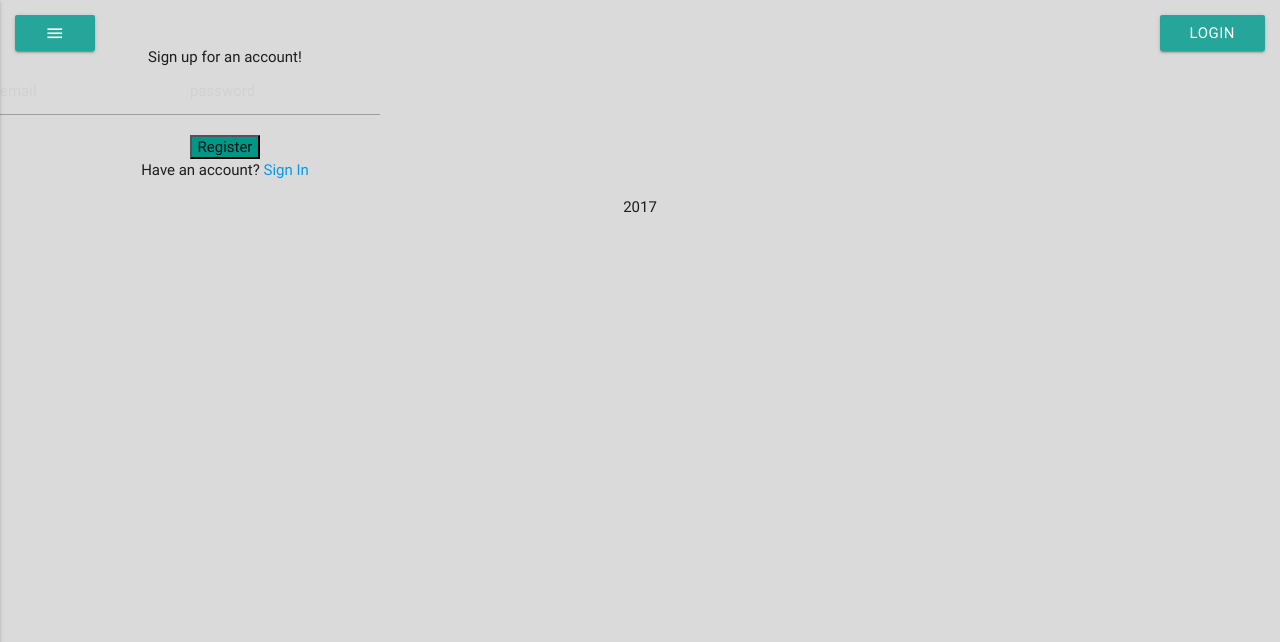
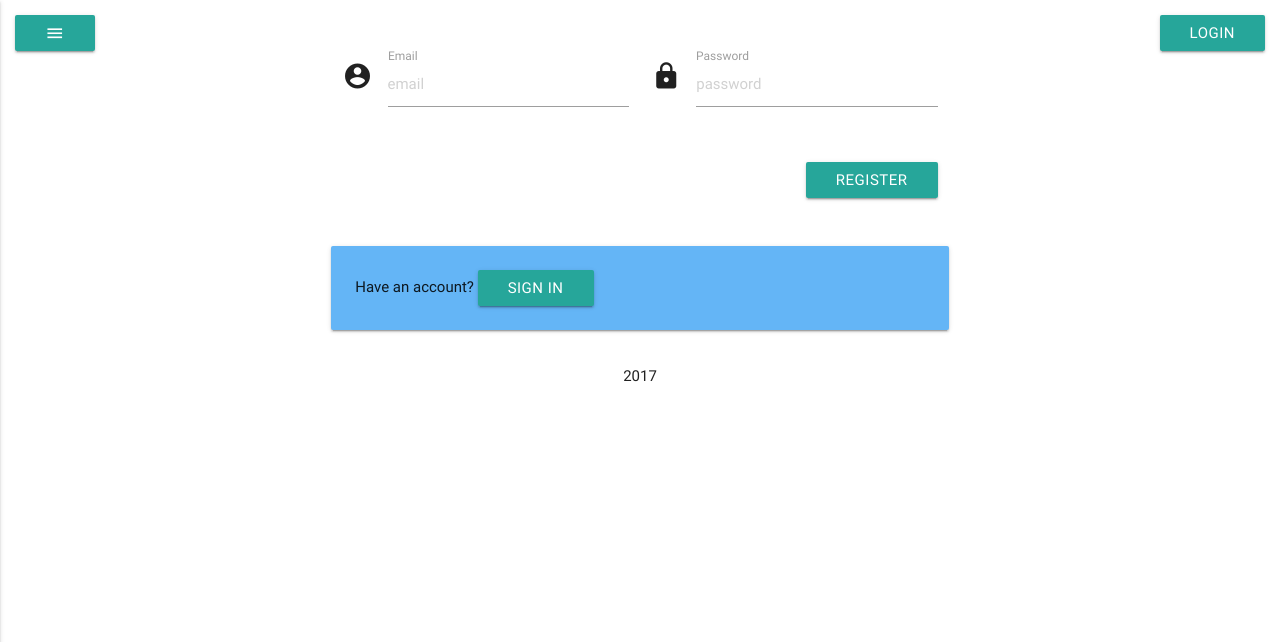
Before and after one commit to nivesnine/mamba, a Flask app: template app/templates/basic-materialize/auth/register.html in a window 1280 px wide. Shown: the top 642 px of the page. Run offline with Flask 2, Linux system fonts and the light colour scheme; the template is opened without the code that fills it: values that come from a table or form of the project are taken from there, others are empty; some libraries are stand-ins or nearby versions.

Commit message:
materialize theme development continues... also squashed registration bug that let you signup with just a password

```diff
--- a/app/auth/forms.py
+++ b/app/auth/forms.py
@@ -31,7 +31,7 @@ class LoginForm(form.Form):
 
 
 class RegistrationForm(form.Form):
-    email = fields.StringField(validators=[validators.length(max=120)])
+    email = fields.StringField(validators=[validators.required(), validators.length(max=120)])
     password = fields.PasswordField(validators=[validators.required(), validators.length(max=255)])
 
     def validate_registration(self):
--- a/app/templates/basic-materialize/auth/register.html
+++ b/app/templates/basic-materialize/auth/register.html
@@ -1,52 +1,43 @@
 {% extends "basic-materialize/base.html" %}
 {% block title %}Register{% endblock %}
-{% block style %}
-  <style type="text/css">
-    body {
-      background-color: #DADADA;
-    }
-    body > .grid {
-      height: 100%;
-    }
-    .image {
-      margin-top: -100px;
-    }
-    .column {
-      max-width: 450px;
-    }
-  </style>
-{% endblock %}
+
 {% block content %}
-<div class="ui middle aligned center aligned grid m">
-  <div class="column">
-      <div class="content">
-             Sign up for an account!
+
+    <div class="row">
+    <form class="col s12 m6 offset-m3" method="POST">
+      <div class="row">
+        <div class="input-field col s6">
+          <i class="material-icons prefix">account_circle</i>
+          {{ form.email(placeholder="email") }}
+          <label for="icon_prefix">Email</label>
         </div>
-        <form class="ui form" method="POST" action="">
-            <div class="ui stacked segment">
-            <div class="field">
-              <div class="ui left icon input">
-                <i class="user icon"></i>
-                {{ form.email(placeholder="email") }}
+        <div class="input-field col s6">
+          <i class="material-icons prefix">lock</i>
+           {{ form.password(placeholder="password") }}
+          <label for="icon_lock">Password</label>
         </div>
       </div>
-            <div class="field">
-              <div class="ui left icon input">
-                <i class="lock icon"></i>
-                {{ form.password(placeholder="password") }}
+        <div class="row s12 m6 offset-m3">
+            <div class="input-field col s12">
+                <input type='submit' class="btn right" value="Register">
             </div>
         </div>
-            <input type='submit' class="ui fluid large teal submit button" value="Register">
+    </form>
      </div>
-        </form>
+    <div class="row">
+      <div class="col s12 m6 offset-m3">
+      <div class="card-panel blue lighten-2">
+          Have an account? <a class='btn' href="{{ url_for('auth.login_view') }}">Sign In</a>
+        </div>
+
         {% if form.errors %}
-        <div class='ui error message'>
+         <div class="card-panel red lighten-2">
              <h5>Please check information for errors</h5>
+            {%  for error in form.errors %}
+                <p>{{ error }}: {{ form.errors[error] }}</p>
+            {% endfor %}
          </div>
         {% endif %}
-        <div class="ui message">
-          Have an account? <a href="{{ url_for('auth.login_view') }}">Sign In</a>
-        </div>
       </div>
 </div>
 
```
Also changed, not shown: app/templates/basic-materialize/auth/login.html (+23 -36 lines). Lines whose indentation alone changed are shown as unchanged.
